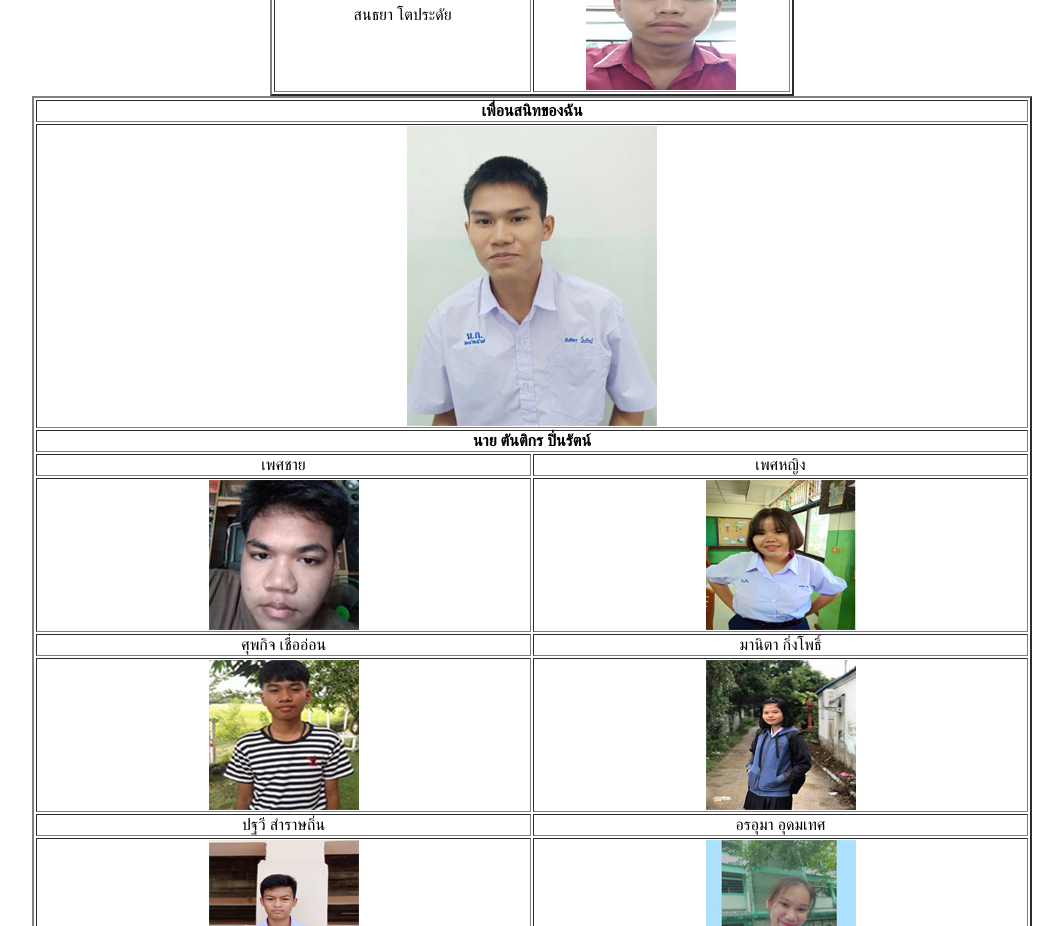
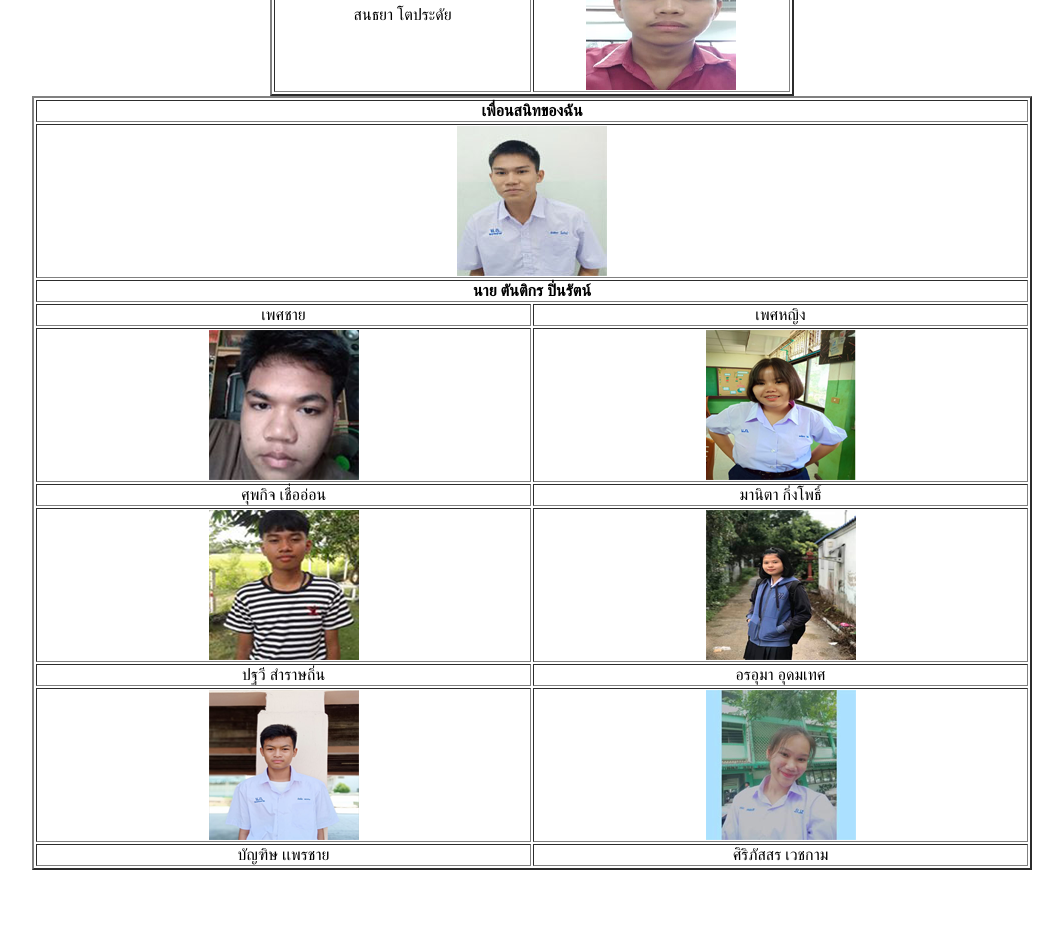
Before and after one commit to O2541/myfriend, a plain HTML site: page index.html in a window 1280 px wide. Shown: the part 1740-2666 px from the top of the page, without its empty margins (108-1171 px from the left). After the commit the page ends 2618 px from the top, so only its background shows below. Drawn offline with Linux system fonts and the light colour scheme.

Commit message:
Add files via upload

```diff
--- a/index.html
+++ b/index.html
@@ -22,7 +22,7 @@
 
 <TABLE width =1000 border="2" align="center">
 <TR> <TH align="center" width="20%" colspan="2">เพื่อนสนิทของฉัน</TH>
-<TR> <TD align="center" colspan="2"><IMG SRC="1.jpg"></TD>
+<TR> <TD align="center" colspan="2"><IMG SRC="12.jpg"></TD>
 <TR> <TH align="center" colspan="2">นาย ตันติกร ปิ่นรัตน์</TH>
 <TR> <TD align="center">เพศชาย</TD> <TD align="center">เพศหญิง</TD>
 <TR> <TD align="center"> <IMG SRC="z1.png"> </TD> <TD align="center"> <IMG SRC="g3.png"> </TD>
```
Also changed, not shown: 12.jpg (added).
